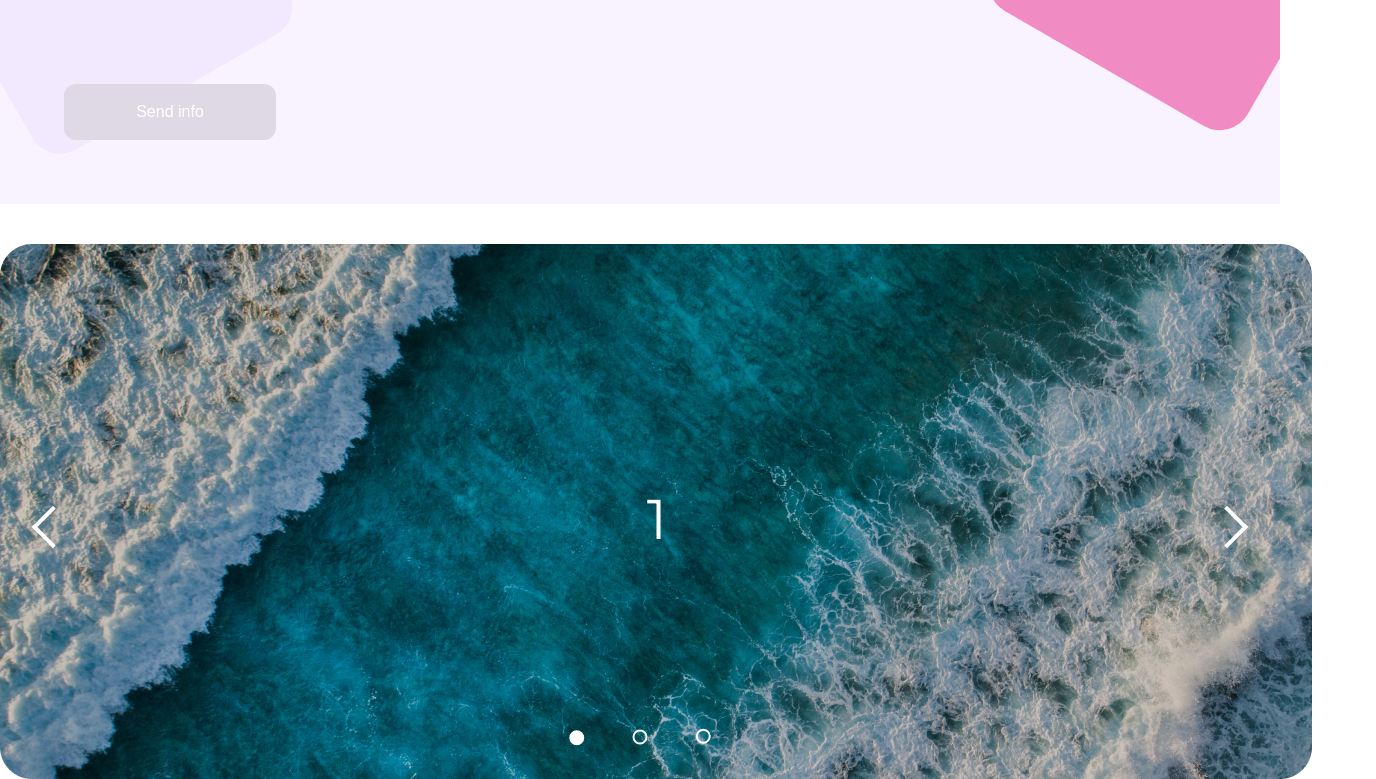
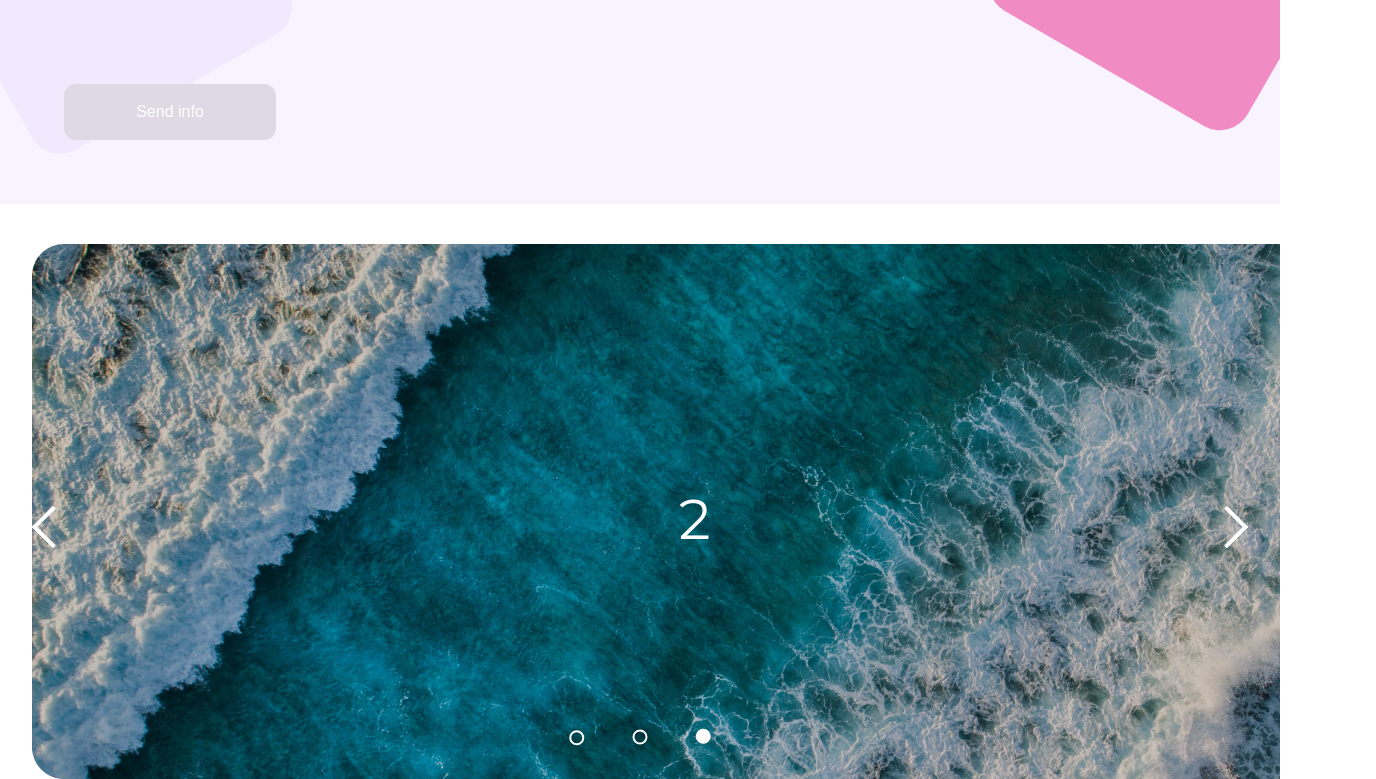
Before and after one commit to poulezh/test_iLink, a website: page #src/index.html in a window 1280 px wide. Both pictures are taken after a click on the element 576 px from the left and 2195 px from the top of the page. Shown: the part 1457-2236 px from the top of the page, 1376 px wide, since content can reach past the window. Drawn offline with nearby package versions, Linux system fonts and the light colour scheme; files that its build step writes are made by us from their sources; files whose address does not match are found by name.

Commit message:
пишем нулевый слайдер

```diff
--- a/#src/_slider.html
+++ b/#src/_slider.html
@@ -1,15 +1,15 @@
 <div class="slider">
     <div class="container">
         <div class="slider__inner">
-            <div class="slider__item activate">
+            <div class="slider__item active ">
                 <img src="./img/background.png" alt="">
                 <div>1</div>
             </div>
-            <div class="slider__item">
+            <div class="slider__item ">
                 <img src="./img/background.png" alt="">
                 <div>2</div>
             </div>
-            <div class="slider__item">
+            <div class="slider__item ">
                 <img src="./img/background.png" alt="">
                 <div>3</div>
             </div>
--- a/#src/js/app.js
+++ b/#src/js/app.js
@@ -1,73 +1,86 @@
-console.log(1);
-let arr = [...document.querySelectorAll('.slider__item')]
-let arrow = [...document.querySelectorAll('.slider__arrow')]
-let slides = document.querySelectorAll(".slider__item");
+function slider() {
+  let arrow = [...document.querySelectorAll(".slider__arrow")];
+  let slides = [...document.querySelectorAll(".slider__item")];
   let point = [...document.querySelectorAll(".slider__point")];
+  let inner = document.querySelector(".slider__inner");
+  let width = document.querySelector('.slider').clientWidth
+  console.log(width);
 
-arrow.forEach(elem =>{
-    elem.addEventListener('click',(e)=>{
-        // console.log(e.target);
-        if(elem.classList.contains('slider__left')){
-            // console.log(e.target);
-            minusSlide()
+  let index = 1
+
+  const list_slides = (n) => {
+    if (n > slides.length) {
+        // если н больше трех индекс скидываем
+      index = 1;
     }
-        if(elem.classList.contains('slider__right')){
-            // console.log(e.target);
-            plusSlide()
+    if (n < 1) {
+      index = slides.length;
     }
-    })
-})
-// point.forEach(elem =>{
-//     elem.addEventListener('click', (e)=>{
-//         console.log(elem[0]);
-//     })
-// })
-for (let i = 0; i < point.length; i++) {
-    point[i];
+    let offset = 0
+    offset = offset + 1400;
+    if (offset > 1400) {
+        offset = 0;
+    }
 
-    point[i].addEventListener('click', (e)=>{
-        if(i == 0){currentSlide(1)}
-        if(i == 1){currentSlide(2)}
-        if(i == 2){currentSlide(3)}
-    })
+    for (let i = 0; i < slides.length; i++) {
+
+    //   slides[i].style.display = "none";
+      slides[i].style.left = -width - 64 + 'px';
+
 
     }
+    for (i = 0; i < point.length; i++) {
+      point[i].classList.remove("active");
+    }
+    // slides[index - 1].style.display = "block";
+    slides[index - 1].style.left = width + 70 + 'px';
 
 
-let index = 1;
-showSlides(index);
+    point[index - 1].classList.add("active");
+  };
 
-function plusSlide() {
-    showSlides(index += 1);
+  const next_slide = () => {
+    list_slides((index += 1));
+  };
+  const prew_slide = () => {
+    list_slides((index -= 1));
+  };
+  const current_slide = (n) => {
+    list_slides((index = n));
+  };
+
+  const point_slide = () => {
+    for (let i = 0; i < point.length; i++) {
+      point[i].addEventListener("click", (e) => {
+        if (index == point[i]) {
+          console.log(index)
+          console.log(point[i]);
+          current_slide(index);
+
         }
-function minusSlide() {
-    showSlides(index -= 1);
+      });
     }
-function currentSlide(n) {
-    showSlides(index = n);
+  };
+  const arrow_click = (elem) => {
+    if (elem.classList.contains("slider__left")) {
+      //   console.log(e.target);
+      prew_slide();
     }
-function showSlides(n) {
-    let i
-    if (n > slides.length) {
-        index = 1
+    if (elem.classList.contains("slider__right")) {
+      next_slide();
     }
-    if (n < 1) {
-        index = slides.length
+  };
+  arrow.forEach((elem) => {elem.addEventListener("click", arrow_click(elem))});
+  inner.addEventListener("click", (e) =>{
+    if (e.offsetX < 655) {
+        prew_slide();
       }
-    for (i = 0; i < slides.length; i++) {
-        slides[i].style.display = "none";
-        // slides[i].style.transform = 'translateX(100)'
+      if (e.offsetX > 655) {
+        next_slide();
       }
-    for (i = 0; i < point.length; i++) {
-        // console.log(point[i].className);
-        point[i].className = point[i].className.replace(" active", "");
+  });
+  point_slide();
+
+  list_slides(index);
 }
-    slides[index - 1].style.display = "block";
-    // slides[index - 1].style.transform = 'translateX(-100)';
-    point[index - 1].className += " active";
-}
-
-const screenWidth = window.screen.width
-console.log(screenWidth);
-const screenHeight = window.screen.height
-console.log(screenHeight);
+slider();
--- a/#src/scss/_slider.scss
+++ b/#src/scss/_slider.scss
@@ -2,7 +2,7 @@
     max-width: 1312px;
     width: 100%;
     margin: 0 auto;
-    // overflow: hidden;
+    overflow: hidden;
     &__inner{
         display: flex;
         z-index: 0;
@@ -10,6 +10,8 @@
     }
     &__item {
         position: relative;
+        top: 0;
+        left: 0;
         padding: 0 64px 0 0;
     }
     &__item div{
@@ -19,7 +21,7 @@
         z-index: 999;
         font-size: 56px;
         color: #fff;
-        transition: all .8s ease 0s;
+        transition: all 0.8s ease ;
 
     }
     &__point{
@@ -77,3 +79,12 @@
 .active:hover {
     background-color: #fff;
 }
+.hide{
+    display: none;
+}
+.block{
+    display: block;
+    object-fit: cover;
+    width: 100%;
+    height: 100%;
+}
```
Also changed, not shown: test/index.html (+3 -3 lines), test/js/app.js (+69 -56 lines), test/css/style.css, test/css/style.min.css, test/js/app.min.js. Lines whose indentation alone changed are shown as unchanged.
